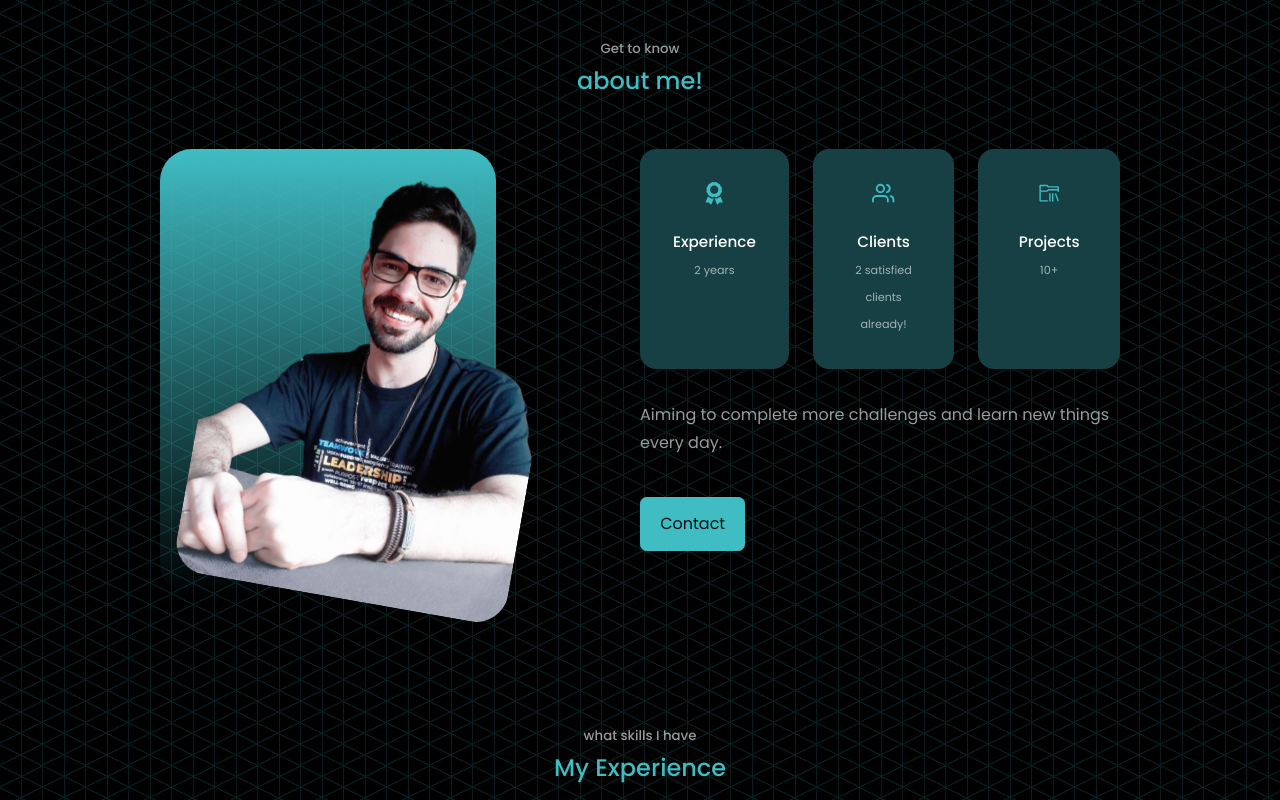
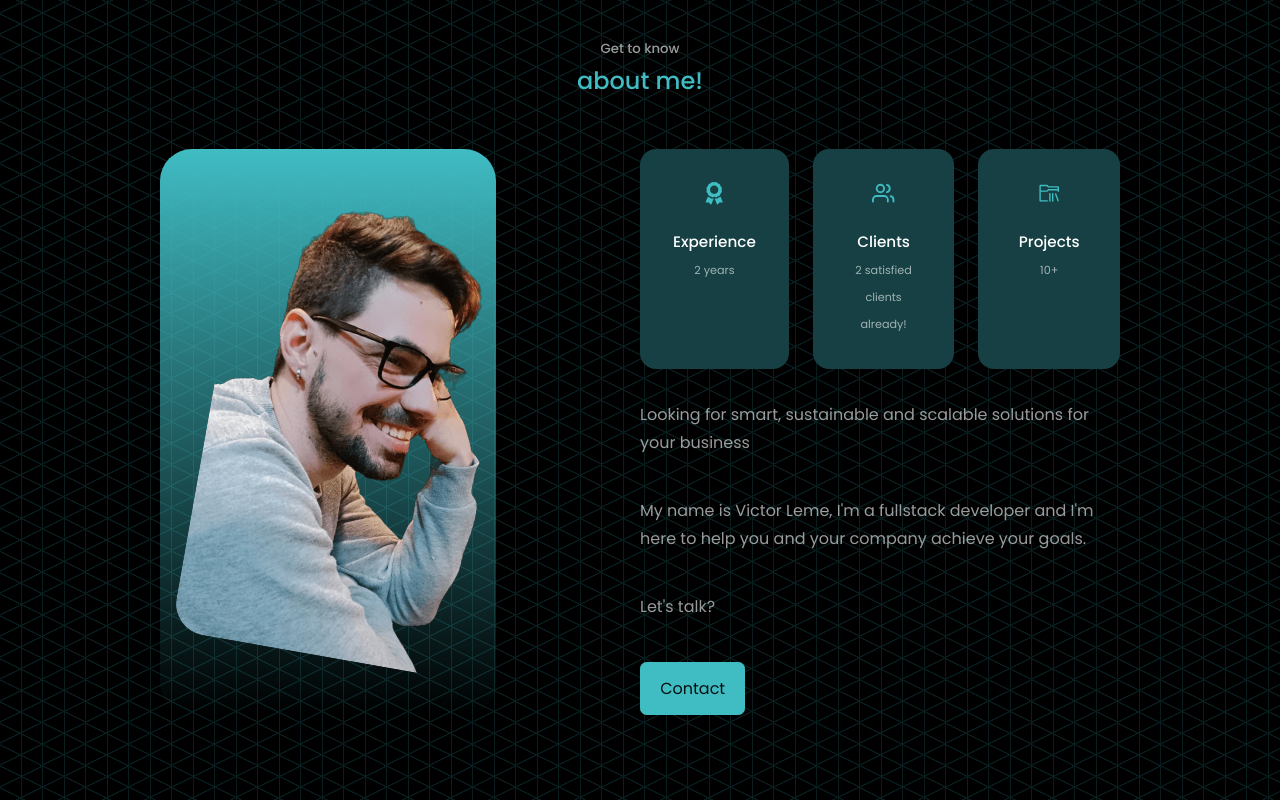
Before and after one commit to VictorHugoLeme/portfolio-website, a React (Create React App) app: page / in a window 1280 px wide. Shown: the part 1040-1840 px from the top of the page. Built offline with nearby package versions, Linux system fonts and the light colour scheme; no server answers.

Commit message:
Remove unecessary code

```diff
--- a/src/App.jsx
+++ b/src/App.jsx
@@ -2,18 +2,9 @@ import React from 'react'
 import PortfolioApp from './components/landingPage/PortfolioApp'
 
 const App = () => {
-    var portfolio = true;
-    if (portfolio) {
-        return (
-            <PortfolioApp />
-        )
-    } else {
-        return (
-            <>
-                <h1>Henlo</h1>
-            </>
-        )
-    }
+    return (
+        <PortfolioApp />
+    )
 }
 
 export default App
--- a/src/components/landingPage/about/About.jsx
+++ b/src/components/landingPage/about/About.jsx
@@ -44,6 +44,12 @@ const About = () => {
                     <p>
                         <Translator path='about.text' />
                     </p>
+                    <p>
+                        <Translator path='about.text2' />
+                    </p>
+                    <p>
+                        <Translator path='about.text3' />
+                    </p>
                     <a href="#contact" className="btn btn-primary"><Translator path='about.contact' /></a>
                 </div>
             </div>
--- a/src/components/landingPage/about/about.css
+++ b/src/components/landingPage/about/about.css
@@ -6,7 +6,6 @@
 
 .about__me {
     width: 100%;
-    aspect-ratio: 3/4;
     border-radius: 2rem;
     background: linear-gradient(var(--color-primary), transparent);
     display: grid;
@@ -17,12 +16,12 @@
     transform-origin: center 500px;
     border-radius: 2rem;
     overflow: hidden;
-    transform: rotate(10deg);
+    transform: rotate(10deg) scaleX(-1);
     transition: var(--transition);
 }
 
 .about__me>img:hover {
-    transform: rotate(0deg);
+    transform: rotate(0deg) scaleX(-1);
 }
 
 .about__cards {
--- a/src/components/landingPage/i18n/Translator.jsx
+++ b/src/components/landingPage/i18n/Translator.jsx
@@ -1,5 +1,4 @@
 import { useTranslation } from 'react-i18next'
-// Importamos o hook
 
 const Translator = ({ path }) => {
     const { t } = useTranslation()
--- a/src/components/landingPage/loader/Loader.js
+++ b/src/components/landingPage/loader/Loader.js
@@ -5,7 +5,6 @@ export default function Loader() {
   return (
     <div className="loader_container">
       <div className="loader">
-
       </div>
     </div>
   )
--- a/src/i18n/index.js
+++ b/src/i18n/index.js
@@ -1,25 +1,17 @@
-// Importando as dependências
 import i18n from 'i18next'
 import LanguageDetector from 'i18next-browser-languagedetector'
 import { initReactI18next } from 'react-i18next'
-
-// NO PRÓXIMO PASSO EU MOSTRO AS TRADUÇÕES
-// Buscando as nossas traduções da pasta locales (nome e local da pasta é você quem decide)
 import translations from './locales'
 
-// Configuração i18n
 const i18nConfig = {
-    resources: translations,  // resources são as nossas traduções
-    fallbackLng: 'pt-BR',     // fallbackLng é o idioma padrão caso o browser não consiga detectar sozinho
-    defaultNS: 'translations' // defaultNS é o namespace padrão, podemos usar 'translations'
+    resources: translations,
+    fallbackLng: 'pt-BR',
+    defaultNS: 'translations'
 }
 
-// Não vou entrar no assunto namespaces, nem em configurações mais complexas
-// O objetivo é simplicidade
-
 i18n
-    .use(LanguageDetector) // Usa o detector de idioma do seu browser
-    .use(initReactI18next) // Usa o pacote do i18n específico para React
-    .init(i18nConfig) // Usa nossas configurações
+    .use(LanguageDetector)
+    .use(initReactI18next)
+    .init(i18nConfig)
 
 export default i18n
--- a/src/i18n/locales/en-us.js
+++ b/src/i18n/locales/en-us.js
@@ -18,7 +18,9 @@ const enUs = {
             clientsNumber: "2 satisfied clients already!",
             projects: "Projects",
             number: "10+",
-            text: "Aiming to complete more challenges and learn new things every day.",
+            text: "Looking for smart, sustainable and scalable solutions for your business",
+            text2: "My name is Victor Leme, I'm a fullstack developer and I'm here to help you and your company achieve your goals.",
+            text3: "Let's talk?",
             contact: "Contact"
         },
         experience: {
--- a/src/i18n/locales/pt-br.js
+++ b/src/i18n/locales/pt-br.js
@@ -18,7 +18,9 @@ const ptBr = {
             clientsNumber: "2 clientes já satisfeitos!",
             projects: "Projetos",
             number: "Mais de 10!",
-            text: "Buscando completar novos desafios e aprender mais a cada dia.",
+            text: "Buscando soluções inteligentes, sustentáveis e escaláveis para o seu negócio",
+            text2: "Meu nome é Victor Leme, sou desenvolvedor fullstack e estou aqui para ajudar você e sua empresa a alcançarem seus objetivos.",
+            text3: "Vamos conversar?",
             contact: "Contato"
         },
         experience: {
```
Also changed, not shown: src/components/landingPage/i18n/Flag.jsx (+6 -1 lines), src/assets/background.jpg (deleted), src/assets/selfie.png.
